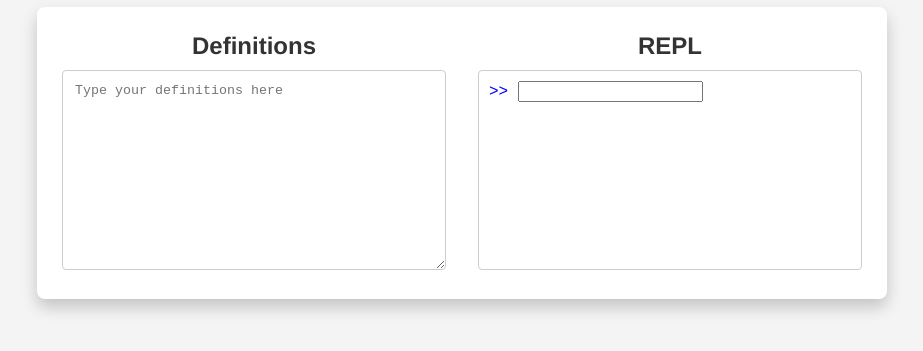
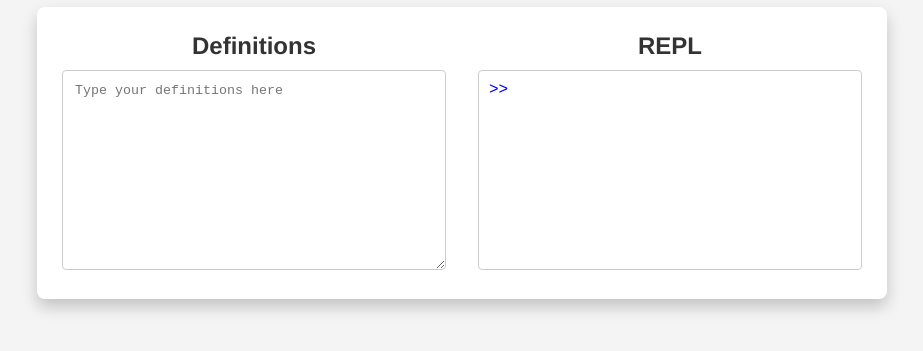
Before and after one commit to roboguy13/stratify, a plain HTML site: page index.html in a window 1280 px wide. Shown: the part 281-632 px from the top of the page, without its empty margins (178-1101 px from the left). Drawn offline with Linux system fonts and the light colour scheme.

Commit message:
Improve the look of <input>

```diff
--- a/styles.css
+++ b/styles.css
@@ -85,6 +85,20 @@ textarea {
   white-space: pre;
 }
 
+#replInput {
+  border: none;              /* Remove border */
+  outline: none;              /* Remove outline */
+  background: transparent;    /* Make background transparent */
+  width: 100%;                /* Take full width */
+  font-size: inherit;         /* Use the same font size as parent */
+  font-family: inherit;       /* Use the same font family as parent */
+  color: inherit;             /* Use the same text color as parent */
+  padding: 0;                 /* Remove padding */
+  margin: 0;                  /* Remove margin */
+  /* width: 100%;
+  font-family: monospace, monospace; */
+}
+
 #panels {
   display: flex;
   justify-content: space-between;
```
